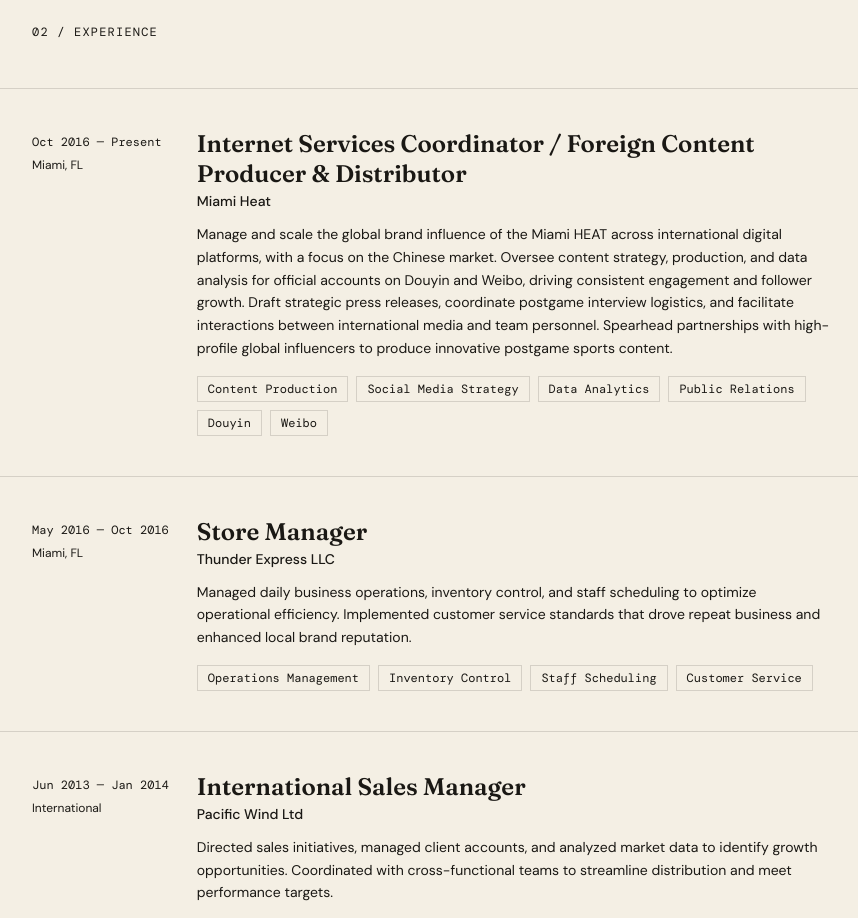
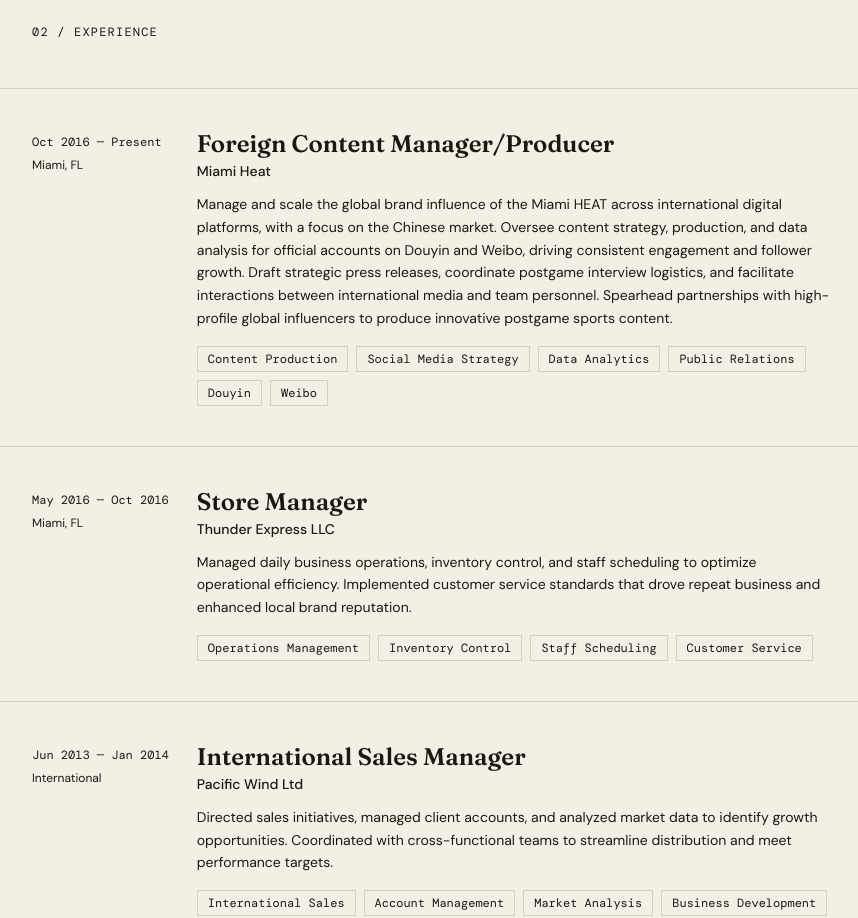
Before and after one commit to Zzsh19/Personal-Portfolio, a React (Vite) app: page / in a window 1280 px wide. Shown: the part 920-1838 px from the top of the page, without its empty margins (352-1210 px from the left). Built offline with nearby package versions, Linux system fonts and the light colour scheme.

Commit message:
Update role title for Miami Heat experience

```diff
--- a/src/app/App.tsx
+++ b/src/app/App.tsx
@@ -7,7 +7,7 @@
 const EXPERIENCE = [
   {
     company: "Miami Heat",
-    role: "Internet Services Coordinator / Foreign Content Producer & Distributor",
+    role: "Foreign Content Manager/Producer",
     period: "Oct 2016 — Present",
     location: "Miami, FL",
     description:
```
